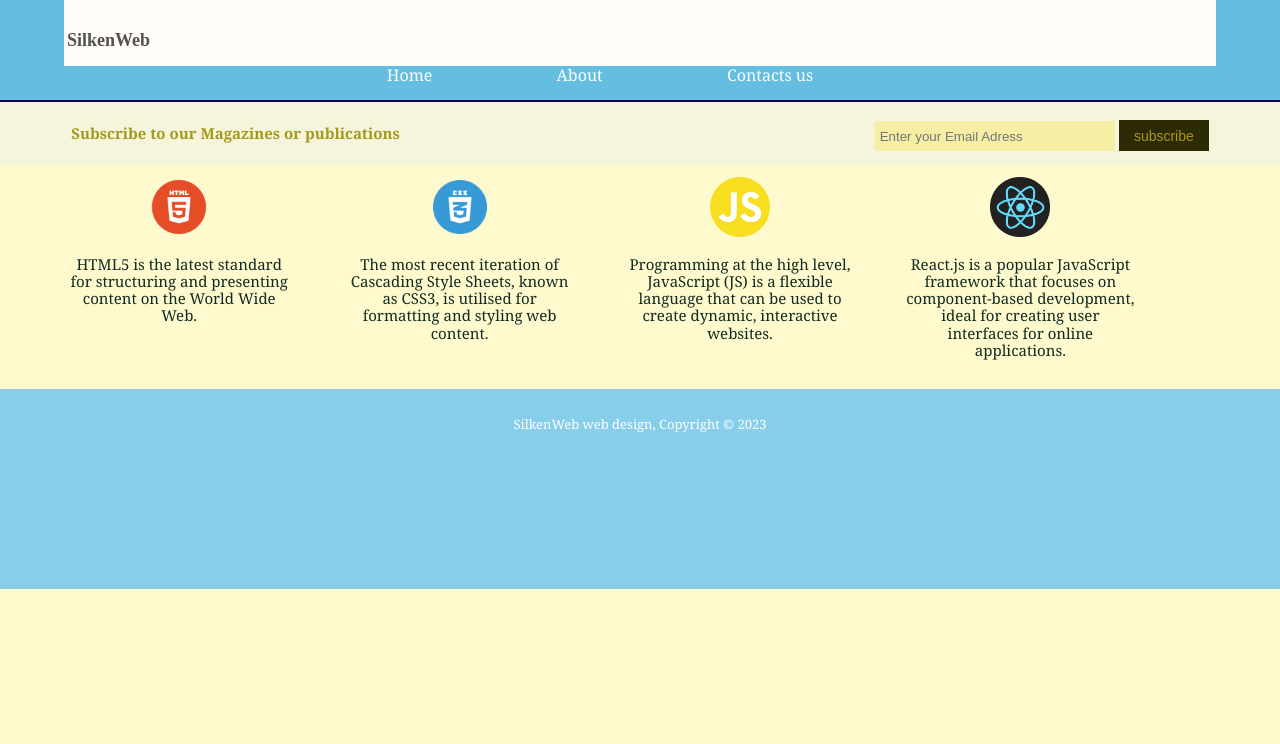
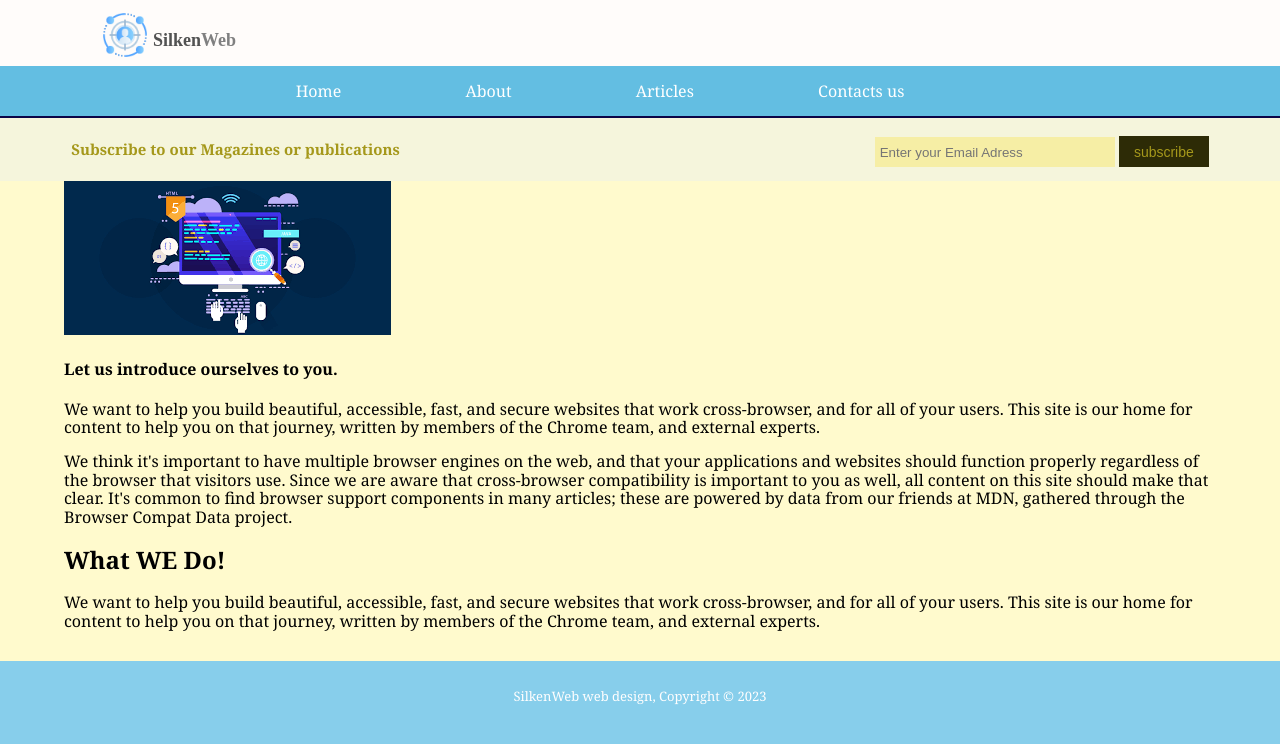
Before and after one commit to Rain44556/html5-css3-responsive-website, a plain HTML site: page about.html in a window 1280 px wide. Drawn offline with Linux system fonts and the light colour scheme.

Commit message:
add article and aside part in about.html

```diff
--- a/about.html
+++ b/about.html
@@ -13,16 +13,18 @@
 </head>
 
 <body>
+    <div id="logo">
+        <img src="image/logo.png">
+        <h2>Silken<span>Web</span></h2>
+    </div>
 
     <header>
         <div class="container">
-            <div id="logo">
-                <h2>SilkenWeb</h2>
-            </div>
             <nav>
                 <ul>
                     <li><a href="index.html">Home</a></li>
                     <li class="current"><a href="about.html">About</a></li>
+                    <li><a href="articles.html">Articles</a></li>
                     <li><a href="contacts.html">Contacts us</a></li>
                 </ul>
             </nav>
@@ -41,28 +43,31 @@
         </div>
     </section>
 
-    <section id="main">
+    <section id="cetral">
         <div class="container">
-            <div class="box">
-                <img src="image/html5.webp">
+            <article id="cental-col">
+                <img src="image/about.png">
+                <h4>Let us introduce ourselves to you.</h4>
+                <p>We want to help you build beautiful, accessible, fast, and secure websites that work cross-browser,
+                    and for all of your users. This site is our home for content to help you on that journey, written by
+                    members of the Chrome team, and external experts.</p>
+                <p>We think it's important to have multiple browser engines on the web, and that your applications and
+                    websites should function properly regardless of the browser that visitors use. Since we are aware
+                    that cross-browser compatibility is important to you as well, all content on this site should make
+                    that clear. It's common to find browser support components in many articles; these are powered by
+                    data from our friends at MDN, gathered through the Browser Compat Data project.</p>
+            </article>
 
-                <p>HTML5 is the latest standard for structuring and presenting content on the World Wide Web.</p>
-            </div>
-            <div class="box">
-                <img src="image/css3.webp">
-                <p>The most recent iteration of Cascading Style Sheets, known as CSS3, is utilised for formatting and
-                    styling web content.</p>
-            </div>
-            <div class="box">
-                <img src="image/js.png">
-                <p>Programming at the high level, JavaScript (JS) is a flexible language that can be used to create
-                    dynamic, interactive websites.</p>
-            </div>
-            <div class="box">
-                <img src="image/reactjs.png">
-                <p>React.js is a popular JavaScript framework that focuses on component-based development, ideal for
-                    creating user interfaces for online applications.</p>
-            </div>
+            <aside id="sidebar">
+                <div class="dark">
+                    <h2>What WE Do!</h2>
+                    <p>We want to help you build beautiful, accessible, fast, and secure websites that work
+                        cross-browser,
+                        and for all of your users. This site is our home for content to help you on that journey,
+                        written by
+                        members of the Chrome team, and external experts.</p>
+                </div>
+            </aside>
         </div>
     </section>
 
```
Also changed, not shown: index.html (+1 -0 lines), image/about.png (added), image/about.webp (added).
